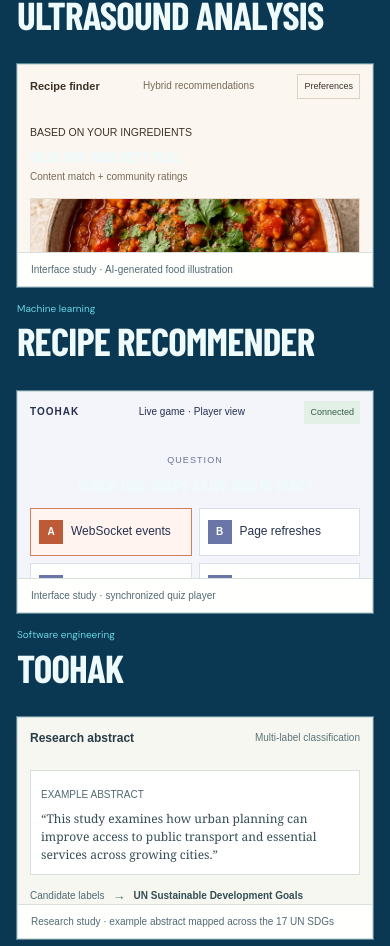
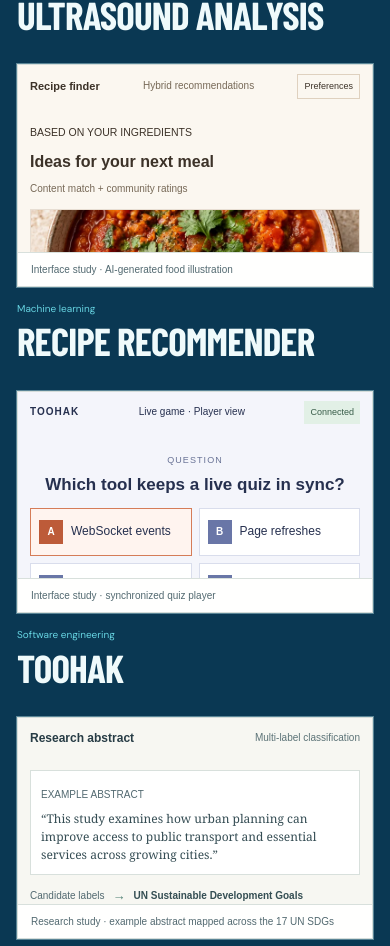
Before and after one commit to amancodeshere/personal-website, a Next.js app: page / in a window 390 px wide. Shown: the part 2548-3494 px from the top of the page. Built offline with nearby package versions, Linux system fonts and the light colour scheme; a web font is replaced by a local one.

Commit message:
feat:correct extraction methods and isolate project preview typography

```diff
--- a/src/app/globals.css
+++ b/src/app/globals.css
@@ -440,14 +440,14 @@
 .project-row-meta > span:first-child {
   color: var(--cyan);
 }
-.project-row h3 {
+.project-row-copy > h3 {
   margin: 5px 0 0;
   color: var(--ice);
   font: 800 clamp(28px, 3.8vw, 48px)/0.95 var(--display);
   text-transform: uppercase;
   letter-spacing: -0.02em;
 }
-.project-row h3 a:hover {
+.project-row-copy > h3 a:hover {
   color: var(--cyan);
 }
 .project-row-copy > p {
@@ -1075,7 +1075,7 @@
   .project-row:nth-child(even) {
     transform: none;
   }
-  .project-row h3 {
+  .project-row-copy > h3 {
     font-size: clamp(34px, 10vw, 48px);
   }
   .experience-section .section-heading {
@@ -1177,7 +1177,7 @@
 }
 
 .detail-heading h1,
-.project-row h3 {
+.project-row-copy > h3 {
   overflow-wrap: anywhere;
 }
 @media (max-width: 760px) {
--- a/src/content/portfolio.ts
+++ b/src/content/portfolio.ts
@@ -117,7 +117,7 @@
       "An NLP pipeline that turns raw job-ad HTML into structured information about salary, experience, education, and role requirements.",
     description: [
       "This project explored domain-specific information extraction from job advertisements, converting raw HTML into structured JSON fields.",
-      "The work compared CRF and logistic-regression baselines with fine-tuned GPT-2 and GPT-3.5 models. Weights & Biases supported experiment tracking, hyperparameter sweeps, model versioning, and reproducible comparisons.",
+      "The work compared a CRF baseline with fine-tuned GPT-2 and GPT-3.5 models. Weights & Biases supported experiment tracking, hyperparameter sweeps, model versioning, and reproducible comparisons.",
     ],
     technologies: [
       "Python",
@@ -131,7 +131,7 @@
       { label: "Output", value: "Structured JSON" },
       {
         label: "Models compared",
-        value: "CRF · Logistic regression · GPT-2 · GPT-3.5",
+        value: "CRF · GPT-2 · GPT-3.5",
       },
     ],
     approach: [
```
Also changed, not shown: 3 other files (tests, documents, lock files or other folders).
